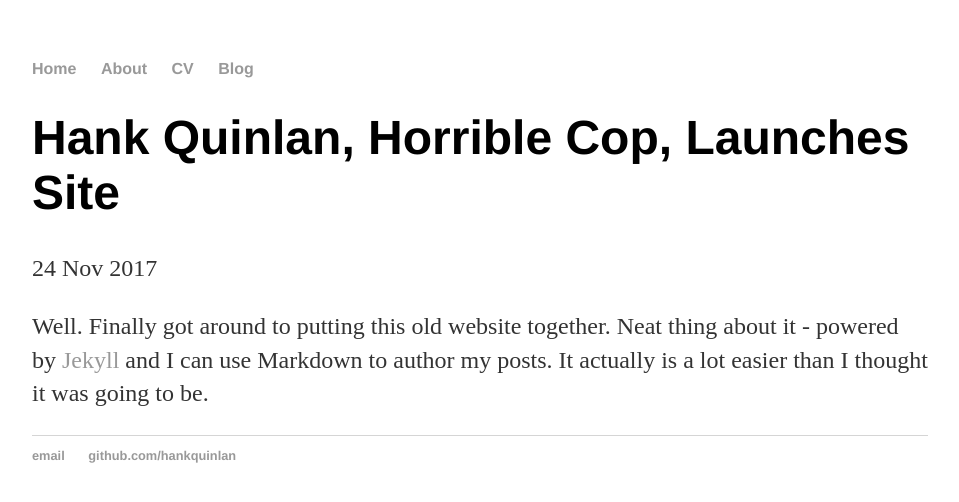
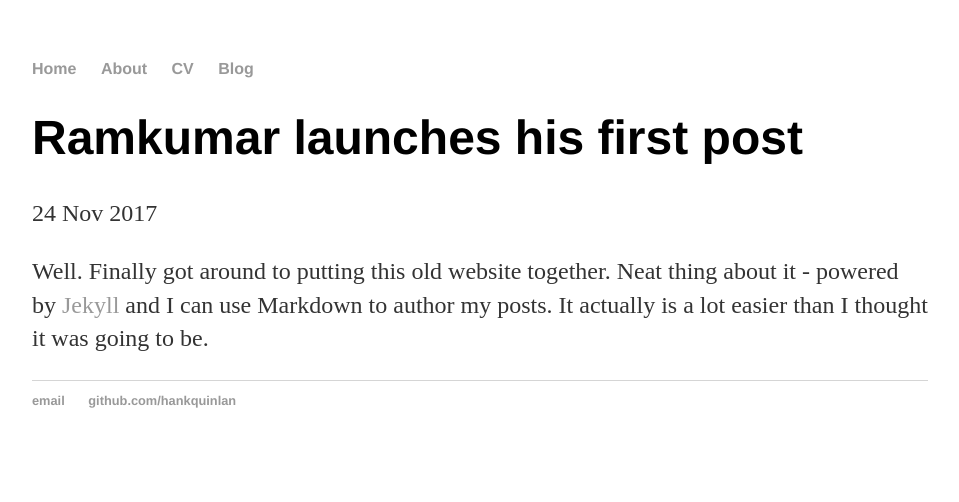
Before and after one commit to RamkumarYaragarla/worko, a Jekyll site: the page built from _posts/2017-11-24-ramkumar-firstpost-launched.md, in a window 1280 px wide. Shown: the top 502 px of the page, without its empty margins (160-1119 px from the left). Built offline with Jekyll 4.4.1, drawn with Linux system fonts in a browser that asks for light colours.

Commit message:
Update 2017-11-24-ramkumar-firstpost-launched.md

```diff
--- a/_posts/2017-11-24-ramkumar-firstpost-launched.md
+++ b/_posts/2017-11-24-ramkumar-firstpost-launched.md
@@ -1,6 +1,6 @@
 ---
 layout: post
-title: "Hank Quinlan, Horrible Cop, Launches Site"
+title: "Ramkumar launches his first post"
 date: 2017-11-24
 ---
 
```
